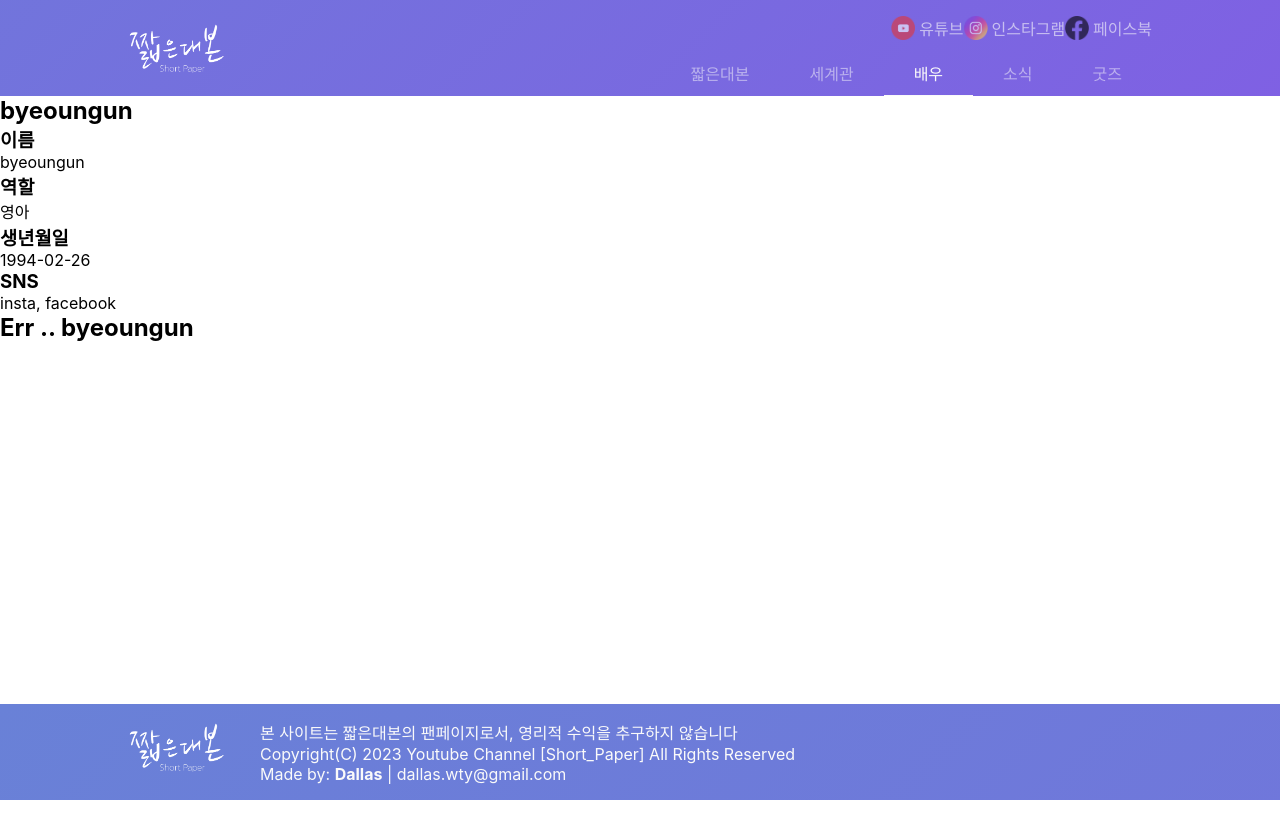
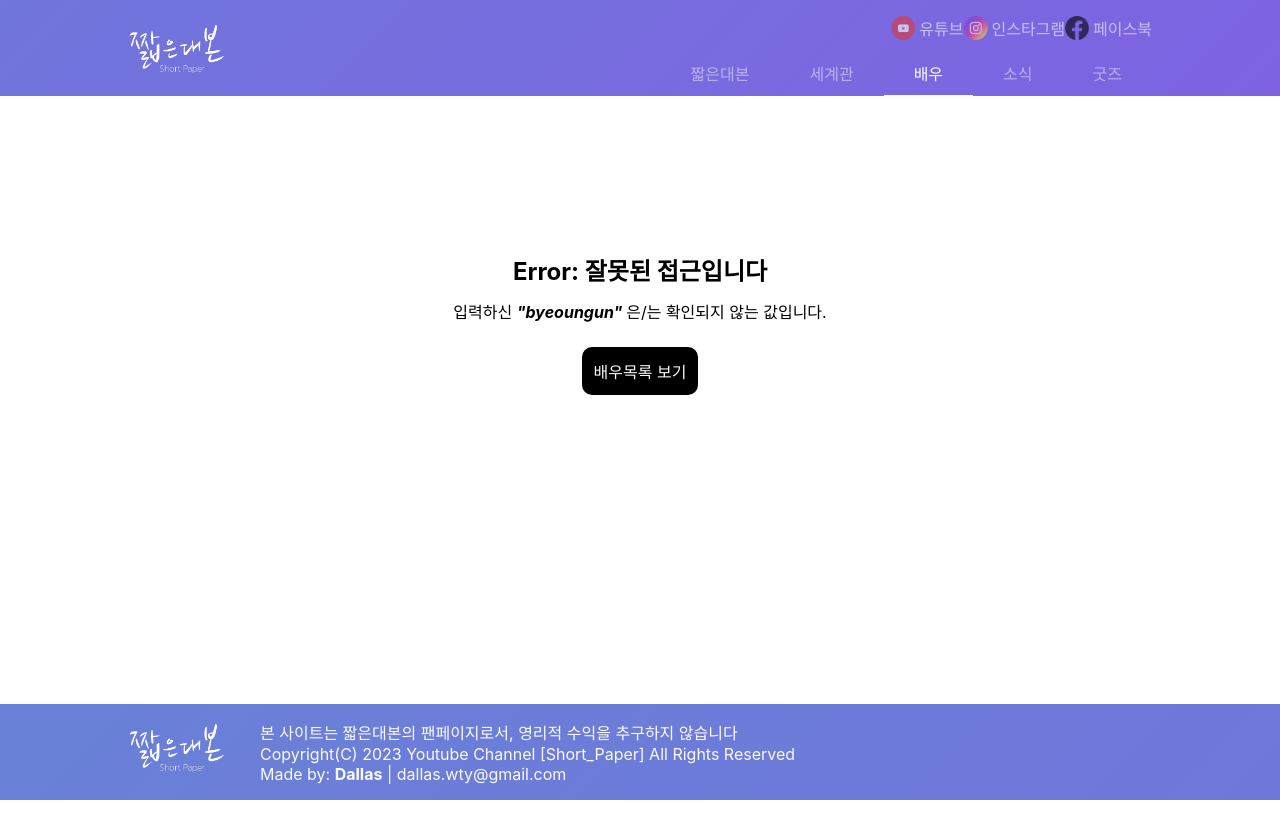
Before and after one commit to dallas-k/p-shortpaper, a React (Create React App) app in the folder front/: page /actors/byeoungun in a window 1280 px wide. Shown: the top 838 px of the page. Before the commit the page ends 800 px from the top, so only its background shows below. Built offline with nearby package versions, Linux system fonts and the light colour scheme.

Commit message:
viewperson err code

```diff
--- a/front/src/ViewPerson.js
+++ b/front/src/ViewPerson.js
@@ -1,24 +1,35 @@
+import {Link} from 'react-router-dom';
 import { useState, useEffect } from 'react';
 import { useParams } from 'react-router-dom';
 import Actors from './actors.json';
-
-// import UndefinedIdx from './component/UndefinedIdx';
+import LoadingPage from './component/loading';
+import './css/personErr.css'
 
 // 배우 id 틀렸을 때 / 배우 id 맞을 때 / 로딩 중
 // 뒤로 가기 버튼
 
-function Loading(idx) {
+function ErrPage(idx) {
     return (
-        <div>
-            <h2>Loading ...{idx}</h2>
+        <div className='personErr'>
+            <h2>Error: 잘못된 접근입니다</h2>
+            <p>입력하신 <span> "{idx}" </span>은/는 확인되지 않는 값입니다.</p>
+            <Link className='btn' to='/actors'>배우목록 보기</Link>
         </div>
     )
 }
 
-function ErrPage(idx) {
+function personIn(idx) {
     return (
         <div>
-            <h2>Err .. {idx}</h2>
+            <div className='person-img-container'>
+                <h2>{idx}</h2>
+            </div>
+            <div className='person-desc-container'>
+                <div><h3>이름</h3> <span>{idx}</span></div>
+                <div><h3>역할</h3> <span>영아</span></div>
+                <div><h3>생년월일</h3> <span>1994-02-26</span></div>
+                <div><h3>SNS</h3> <span>insta, facebook</span></div>
+            </div>
         </div>
     )
 }
@@ -26,21 +37,24 @@ function ErrPage(idx) {
 function ViewPerson() {
     const {idx} = useParams();
     const [current, setCurrent] = useState({});
-    const [page, setPage] = useState(Loading)
+    const [page, setPage] = useState(LoadingPage);
+
     const chkActor = async () => {
         await Actors.forEach((actor, index) => {
-            // console.log(actor)
             if(actor["idx"] === idx){
                 setCurrent(actor);
             }
         });
-        // setCurrent({"idx" : "error", "input" : idx})
+        if(Object.keys(current).length === 0) {setCurrent({idx : 'error', code : idx})}
+        console.log(current);
     }
 
     const pageConfirm = () => {
         const code = current['idx'];
-        if(code === undefined) {setPage(() => Loading(idx))}
-        else if(code !== 'error') {setPage(() => ErrPage(idx))}
+        console.log(code);
+        if(code === undefined) {setPage(() => LoadingPage())}
+        else if(code === 'error') {setPage(() => ErrPage(idx))}
+        else {setPage(() => {personIn(code)})}
     }
 
     useEffect( () => {
@@ -52,15 +66,6 @@ function ViewPerson() {
 
     return (
         <main>
-            <div className='person-img-container'>
-                <h2>{idx}</h2>
-            </div>
-            <div className='person-desc-container'>
-                <div><h3>이름</h3> <span>{current['idx']}</span></div>
-                <div><h3>역할</h3> <span>영아</span></div>
-                <div><h3>생년월일</h3> <span>1994-02-26</span></div>
-                <div><h3>SNS</h3> <span>insta, facebook</span></div>
-            </div>
             {page}
         </main>
     )
--- a/front/src/component/css/carousel.css
+++ b/front/src/component/css/carousel.css
@@ -2,7 +2,7 @@
     .carousel-container {
         width: 80%;
         height: 360px;
-        overflow: hidden;
+        overflow-y: hidden;
         margin: auto;
         background-color: var(--color-black);
     }
@@ -27,7 +27,7 @@
 .carousel-container {
     width: 80%;
     height: 360px;
-    overflow: hidden;
+    overflow-y: hidden;
     margin: auto;
     background-color: var(--color-black);
 }
--- /dev/null
+++ b/front/src/component/css/loader.css
@@ -0,0 +1,21 @@
+.loader {
+    position: absolute;
+    left: 50%;
+    top: 50%;
+    z-index: 1;
+    width: 150px;
+    height: 150px;
+    margin: -75px 0 0 -75px;
+    border: 16px solid #f3f3f3;
+    border-radius: 50%;
+    border-top: 16px solid #3498db;
+    width: 120px;
+    height: 120px;
+    -webkit-animation: spin 2s linear infinite;
+    animation: spin 2s linear infinite;
+}
+
+@keyframes spin {
+    0% {transform:rotate(0deg);}
+    100% {transform:rotate(360deg);}
+  }
--- /dev/null
+++ b/front/src/component/loading.js
@@ -0,0 +1,10 @@
+import './css/loader.css'
+
+function LoadingPage() {
+    return (
+        <div className="loader">
+        </div>
+    )
+}
+
+export default LoadingPage;
--- a/front/src/css/index.css
+++ b/front/src/css/index.css
@@ -15,8 +15,8 @@
   --font-4x : 24px;
   --font-5x : 30px;
 }
-html, body, #root, .App {height:100%; margin:0; padding:0;}
-h1, h2, h3, h4, li, ul, ol, div, p, nav, a, img {padding:0; margin:0; box-sizing: border-box;}
+html, body, #root, .App {height:100%; margin:0; padding:0; box-sizing:border-box;}
+* {padding:0; margin:0; box-sizing: border-box;}
 
 a {color:inherit; text-decoration: none;}
 
@@ -28,6 +28,7 @@ body {
   -moz-osx-font-smoothing: grayscale;
   margin:auto;
   min-width: 375px;
+  overflow-x:hidden;
 }
 
 #wrapper{
--- /dev/null
+++ b/front/src/css/personErr.css
@@ -0,0 +1,27 @@
+.personErr {
+    position:absolute;
+    width: 100%;
+    height:100%;
+    text-align:center;
+    top:30%;
+}
+.personErr h2 {
+    margin:12px 0;
+}
+.personErr p {
+    margin:12px 0;
+}
+.personErr span {
+    font-weight: bold;
+    font-style: italic;
+}
+
+.personErr .btn {
+    display: inline-block;
+    padding:12px;
+    background-color: var(--color-black);
+    color:var(--color-white);
+    border-radius: 10px;
+    margin:12px 0;
+
+}
--- a/front/src/css/viewActors.css
+++ b/front/src/css/viewActors.css
@@ -28,7 +28,7 @@
     background-repeat: no-repeat;
     background-size: 120px 160px;
     background-position: 50% 50%;
-    overflow:hidden;
+    overflow-y:hidden;
 }
 .actor-sm-img:hover{
     opacity:0.7;
```
Also changed, not shown: front/src/component/UndefinedIdx.js (deleted, +0 -9 lines).
